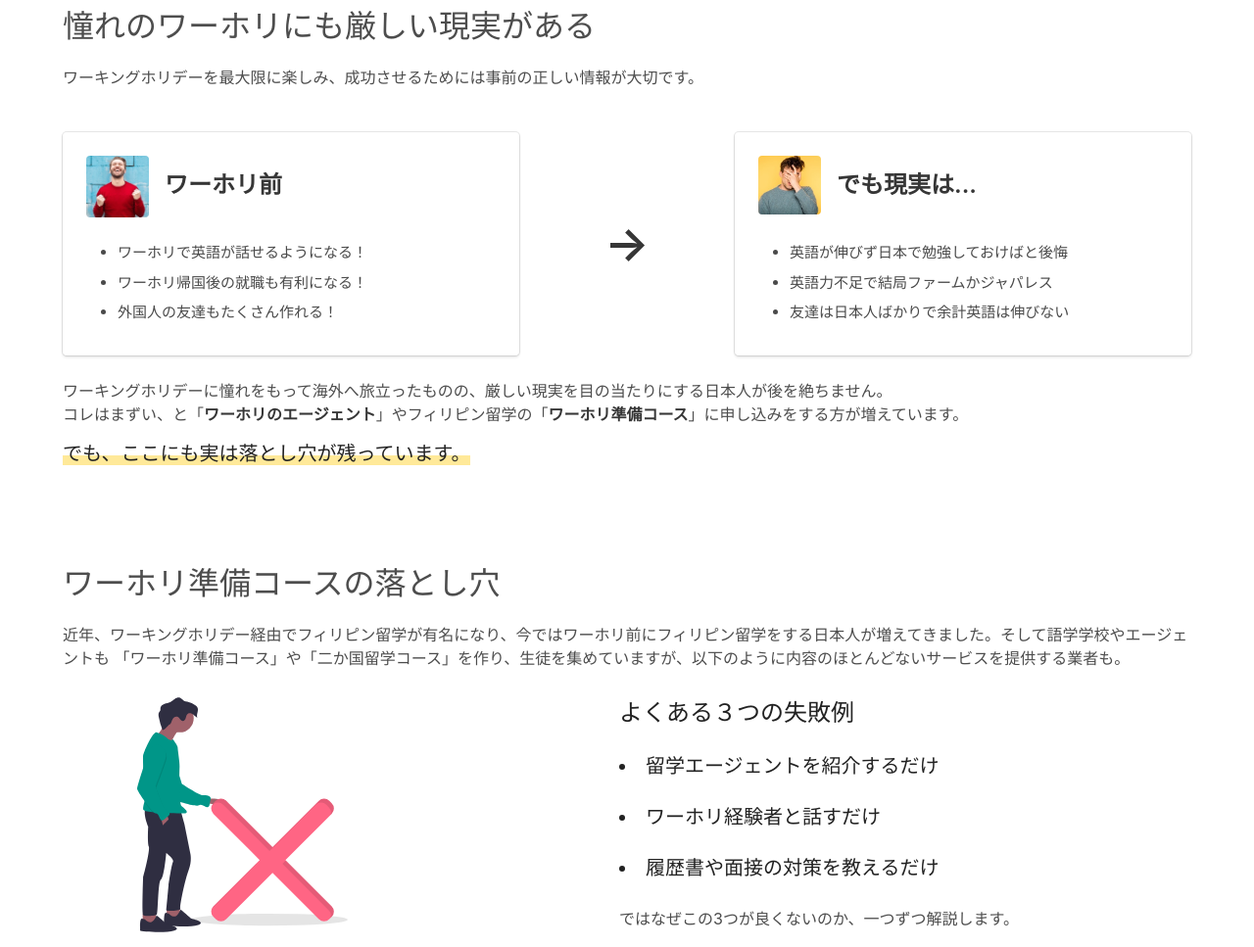
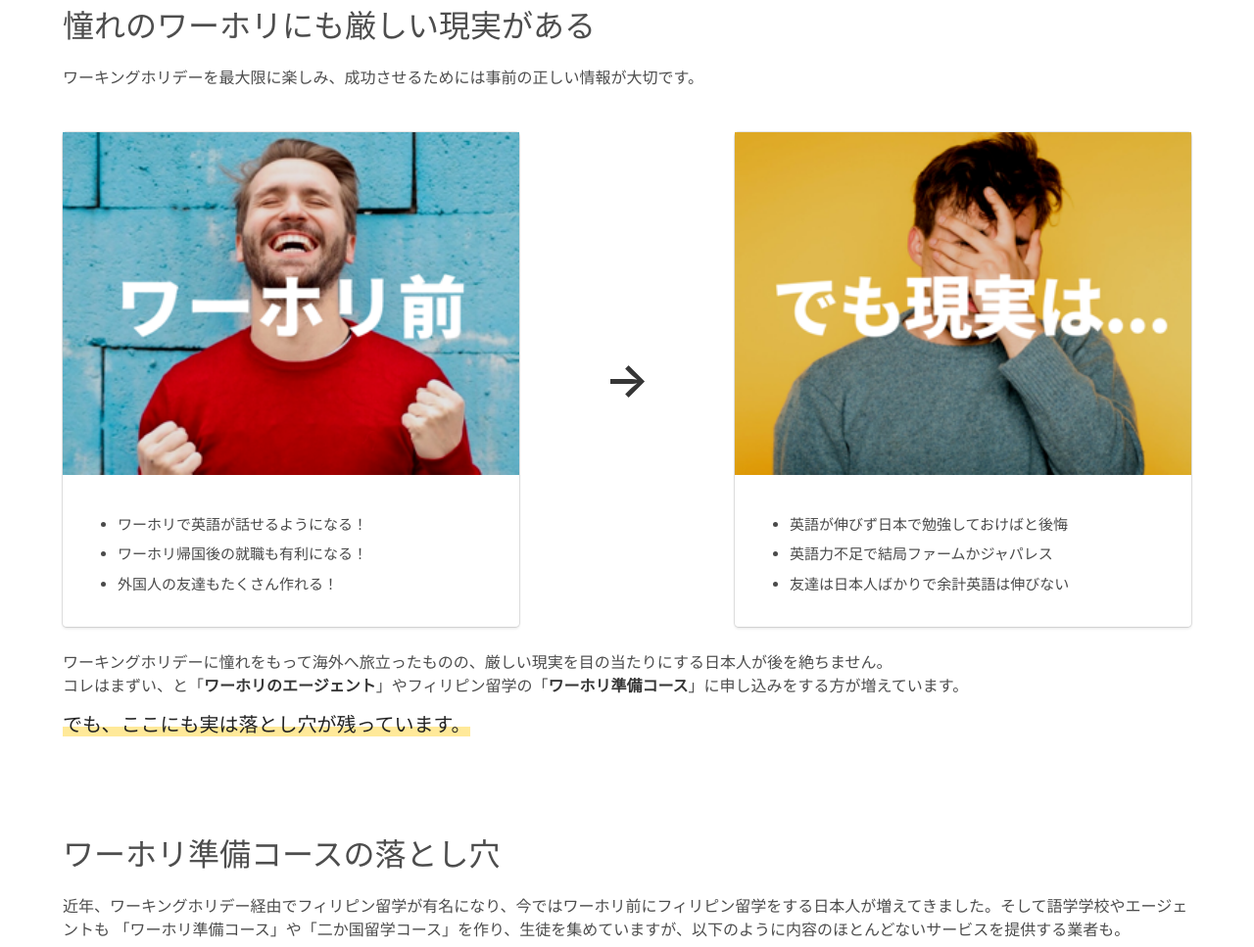
Before and after one commit to ShinKano/ssi-workingholoday-LP, a website: page index.html in a window 1280 px wide. Shown: the part 817-1784 px from the top of the page at 98% size. Drawn offline with Linux system fonts and the light colour scheme.

Commit message:
add card image

```diff
--- a/index.html
+++ b/index.html
@@ -88,21 +88,13 @@
 
                 <div class="columns margin-top-2">
                     <div class="column is-5">
-
                         <div class="card">
+                            <div class="card-image">
+                                <figure class="image is-4by3">
+                                    <img src="img/before.png" alt="Placeholder image">
+                                </figure>
+                            </div>
                             <div class="card-content">
-
-                                <div class="media">
-                                    <div class="media-left">
-                                        <figure class="image is-64x64">
-                                            <img class="border-radius" src="img/face-1.jpg" alt="ハッピー">
-                                        </figure>
-                                    </div>
-                                    <div class="media-content margin-top">
-                                        <p class="title is-4">ワーホリ前</p>
-                                    </div>
-                                </div>
-
                                 <div class="content">
                                     <ul>
                                         <li>ワーホリで英語が話せるようになる！</li>
@@ -120,19 +112,12 @@
 
                     <div class="column is-5">
                         <div class="card">
+                            <div class="card-image">
+                                <figure class="image is-4by3">
+                                    <img src="img/after.png" alt="Placeholder image">
+                                </figure>
+                            </div>
                             <div class="card-content">
-
-                                <div class="media">
-                                    <div class="media-left">
-                                        <figure class="image is-64x64">
-                                            <img class="border-radius" src="img/face-2.jpg" alt="泣いている">
-                                        </figure>
-                                    </div>
-                                    <div class="media-content margin-top">
-                                        <p class="title is-4">でも現実は...</p>
-                                    </div>
-                                </div>
-
                                 <div class="content">
                                     <ul>
                                         <li>英語が伸びず日本で勉強しておけばと後悔</li>
@@ -140,7 +125,6 @@
                                         <li>友達は日本人ばかりで余計英語は伸びない</li>
                                     </ul>
                                 </div>
-
                             </div>
                         </div>
                     </div>
```
Also changed, not shown: img/after.png (added), img/before.png (added).
